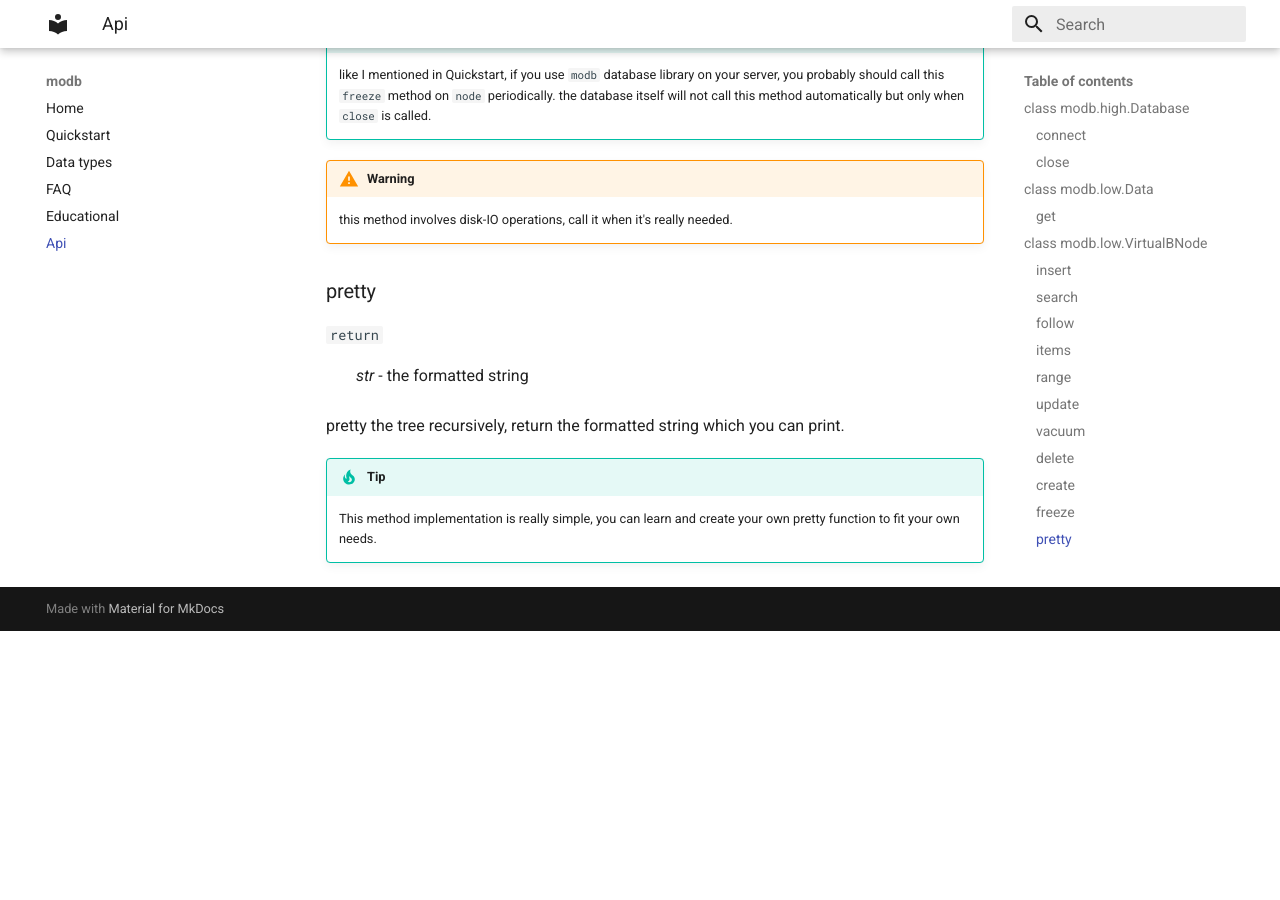
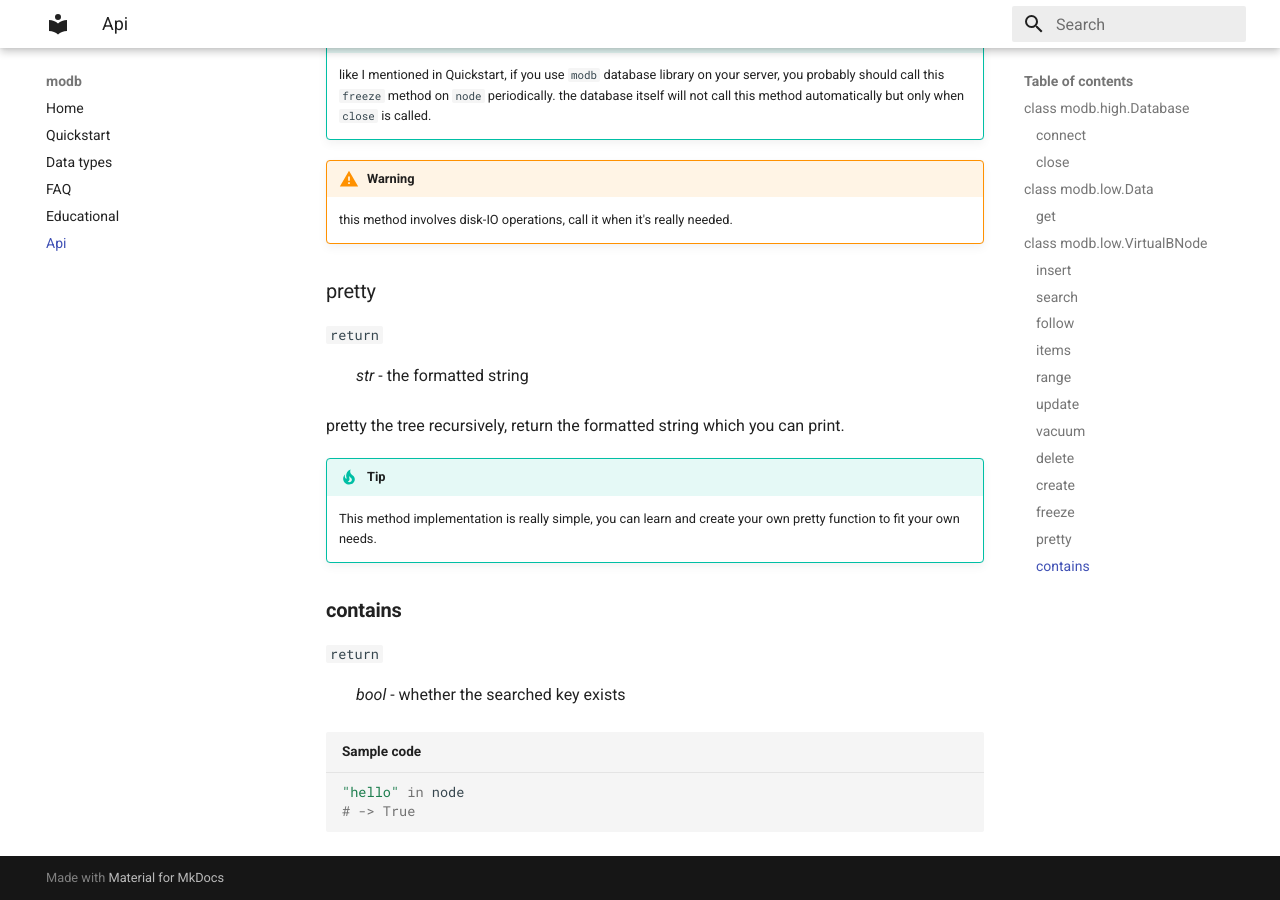
Before and after one commit to Darcy-C/modb, an MkDocs documentation site: the page built from docs/Api.md, in a window 1280 px wide and 900 px high, scrolled down 6787 px. Built offline with MkDocs 1.6.1 and Material for MkDocs 9.7.7, drawn with Linux system fonts in a browser that asks for light colours; before the commit the page ends 7418 px from its top, so only the background shows below that.

Commit message:
add `VirtualBNode.__contains__`

````diff
--- a/docs/Api.md
+++ b/docs/Api.md
@@ -288,3 +288,15 @@
     !!! tip
 
         This method implementation is really simple, you can learn and create your own pretty function to fit your own needs.
+
+
+    ### __contains__
+
+    `return`
+
+    : *bool* - whether the searched key exists
+
+    ```python title="Sample code"
+    "hello" in node
+    # -> True
+    ```
````
Also changed, not shown: 1 other file.
